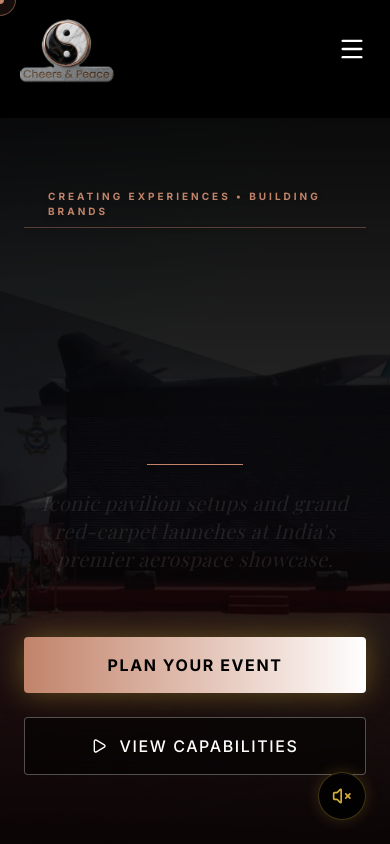
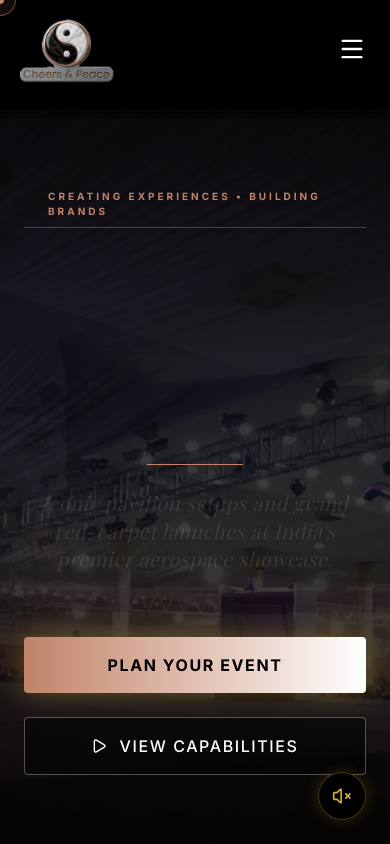
Before and after one commit to Sentimentanalysis23/Cheers-Peace, a Next.js app: page / in a window 390 px wide. Shown: the top 844 px of the page. Built offline with nearby package versions, Linux system fonts and the light colour scheme; a web font is replaced by a local one.

Commit message:
Fix mobile capabilities horizontal scroll and hero slider crossfade

```diff
--- a/src/app/page.tsx
+++ b/src/app/page.tsx
@@ -91,10 +91,10 @@
       {/* 1. Cinematic Luxury Hero Slider */}
       <section className="relative h-screen w-full flex items-center justify-center overflow-hidden">
         <motion.div style={{ y, opacity }} className="absolute inset-0 z-0">
-          <AnimatePresence mode="wait">
+          <AnimatePresence>
             <motion.div
               key={currentSlide}
-              initial={{ opacity: 0, scale: 1.1 }}
+              initial={{ opacity: 0, scale: 1.05 }}
               animate={{ opacity: 1, scale: 1 }}
               exit={{ opacity: 0 }}
               transition={{ duration: 1.5, ease: "easeInOut" }}
--- a/src/components/HorizontalScroll.tsx
+++ b/src/components/HorizontalScroll.tsx
@@ -39,22 +39,12 @@
   const x = useTransform(smoothProgress, [0, 1], ["0px", `-${scrollRange}px`]);
 
   return (
-    <>
-      {/* Mobile Version - Native Horizontal Scroll */}
-      <section className="relative bg-[#000000] py-20 w-full overflow-hidden md:hidden block">
-        <div data-lenis-prevent="true" className="flex gap-6 px-6 items-center overflow-x-auto snap-x snap-mandatory w-full pb-8 scrollbar-hide">
+    <section ref={targetRef} className="relative h-[250vh] md:h-[300vh] bg-[#000000]">
+      <div className="sticky top-0 flex h-screen items-center overflow-hidden">
+        <motion.div ref={scrollRef} style={{ x }} className="flex gap-6 md:gap-16 px-6 md:px-12 items-center w-max">
           {children}
-        </div>
-      </section>
-
-      {/* Desktop Version - Framer Motion Sticky Scroll */}
-      <section ref={targetRef} className="relative h-[300vh] bg-[#000000] hidden md:block">
-        <div className="sticky top-0 flex h-screen items-center overflow-hidden">
-          <motion.div ref={scrollRef} style={{ x }} className="flex gap-16 px-12 items-center w-max">
-            {children}
-          </motion.div>
-        </div>
-      </section>
-    </>
+        </motion.div>
+      </div>
+    </section>
   );
 }
--- a/src/components/SmoothScroll.tsx
+++ b/src/components/SmoothScroll.tsx
@@ -3,7 +3,7 @@
 
 export default function SmoothScroll({ children }: { children: React.ReactNode }) {
   return (
-    <ReactLenis root options={{ lerp: 0.08, syncTouch: true, smoothWheel: true }}>
+    <ReactLenis root options={{ lerp: 0.08, smoothWheel: true }}>
       {children as any}
     </ReactLenis>
   );
```
